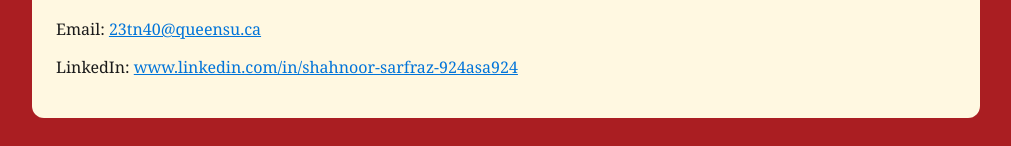
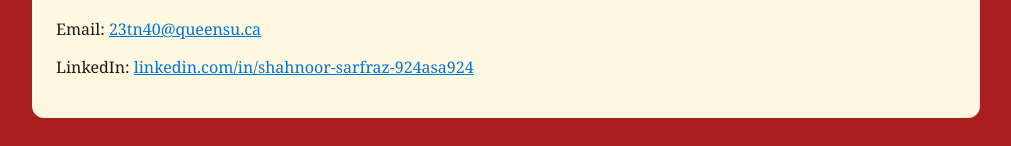
Before and after one commit to shxhnoor/queens-student-page, a plain HTML site: page index.html in a window 1280 px wide. Shown: the part 740-886 px from the top of the page, without its empty margins (134-1145 px from the left). Drawn offline with Linux system fonts and the light colour scheme.

Commit message:
Update index.html

```diff
--- a/index.html
+++ b/index.html
@@ -28,7 +28,7 @@
       <!-- ====== CONTACT (update your links) ====== -->
       <h2>Contact:</h2>
       <p>Email: <a href="mailto:23tn40@queensu.ca">23tn40@queensu.ca</a></p>
-      <p>LinkedIn: <a href="#">www.linkedin.com/in/shahnoor-sarfraz-924asa924</a></p>
+      <p>LinkedIn: <a href="#">linkedin.com/in/shahnoor-sarfraz-924asa924</a></p>
     </main>
   </body>
 </html>
```
